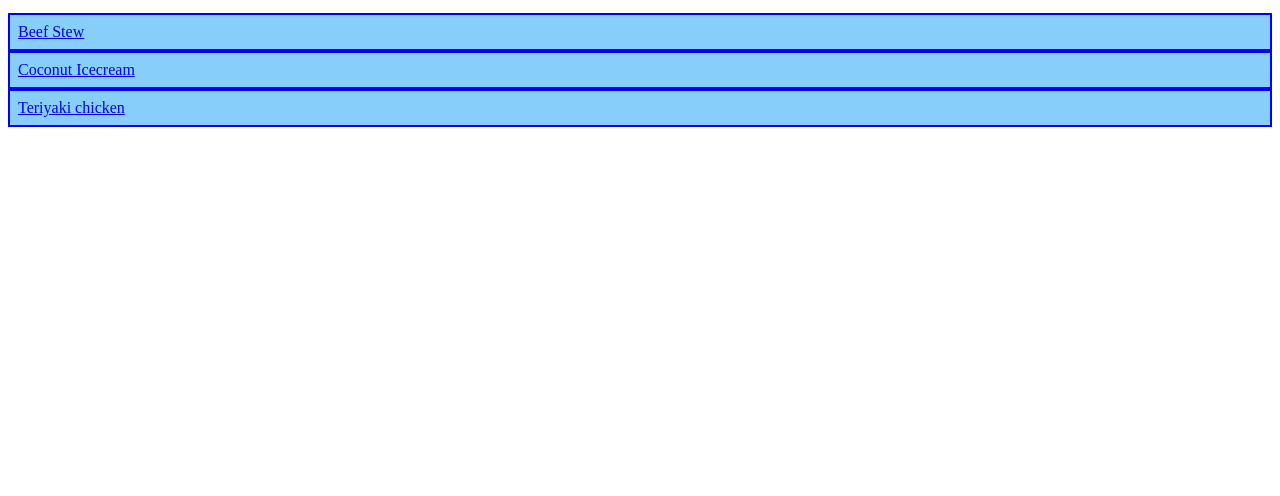
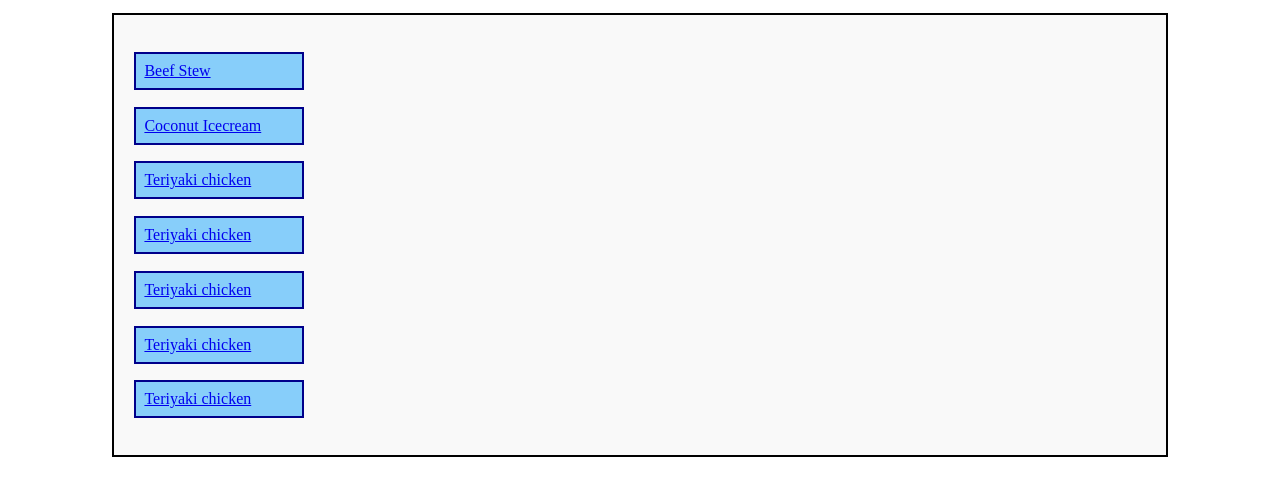
Before and after one commit to bmonagan/odin-recipes, a plain HTML site: page index.html in a window 1280 px wide. Shown: the part 52-548 px from the top of the page. Drawn offline with Linux system fonts and the light colour scheme.

Commit message:
trying out flex boxes

```diff
--- a/css/styles.css
+++ b/css/styles.css
@@ -1,8 +1,21 @@
+.container {
+    display: flex;
+    width: 80%;
+    margin: 0 auto;
+    padding: 20px;
+    border: 2px solid black;
+    background-color: #f9f9f9;
+    justify-content: space-evenly;
+    flex-direction: column;
+    height: 400px;
+}
 .links {
     display: block;
     background-color: lightskyblue;
     padding: 8px;
-    border: 2px solid blue;
+    width: 150px;
+    border: 2px solid darkblue;
+    align-self: flex-start;
 }
 h1 {
     display: block;
--- a/index.html
+++ b/index.html
@@ -8,8 +8,14 @@
 </head>
 <body>
     <h1>Odin Recipes</h1>
-    <a href="./recipes/beef-stew.html" class = "links">Beef Stew</a>
-    <a href="./recipes/coconut-milk-ice-cream.html" class = "links">Coconut Icecream</a>
-    <a href="./recipes/teriyaki-chicken.html" class = "links">Teriyaki chicken</a>
+    <div class = container>
+        <a href="./recipes/beef-stew.html" class = "links">Beef Stew</a>
+        <a href="./recipes/coconut-milk-ice-cream.html" class = "links">Coconut Icecream</a>
+        <a href="./recipes/teriyaki-chicken.html" class = "links">Teriyaki chicken</a>
+        <a href="./recipes/teriyaki-chicken.html" class = "links">Teriyaki chicken</a>
+        <a href="./recipes/teriyaki-chicken.html" class = "links">Teriyaki chicken</a>
+        <a href="./recipes/teriyaki-chicken.html" class = "links">Teriyaki chicken</a>
+        <a href="./recipes/teriyaki-chicken.html" class = "links">Teriyaki chicken</a>
+    </div>
 </body>
 </html>
```
